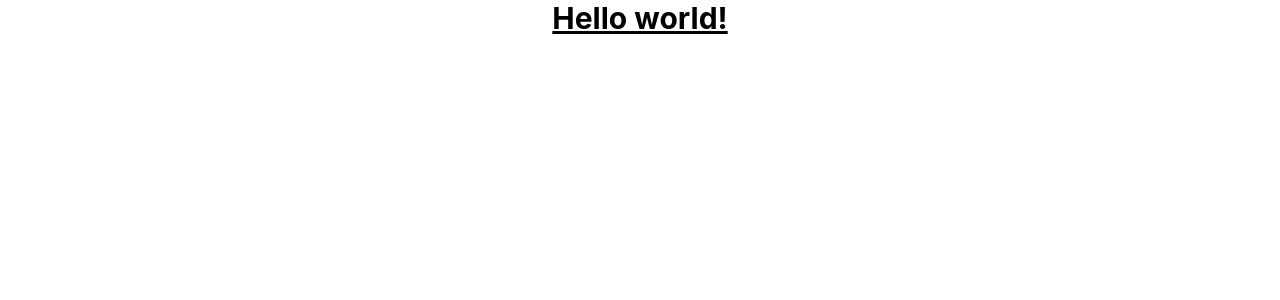
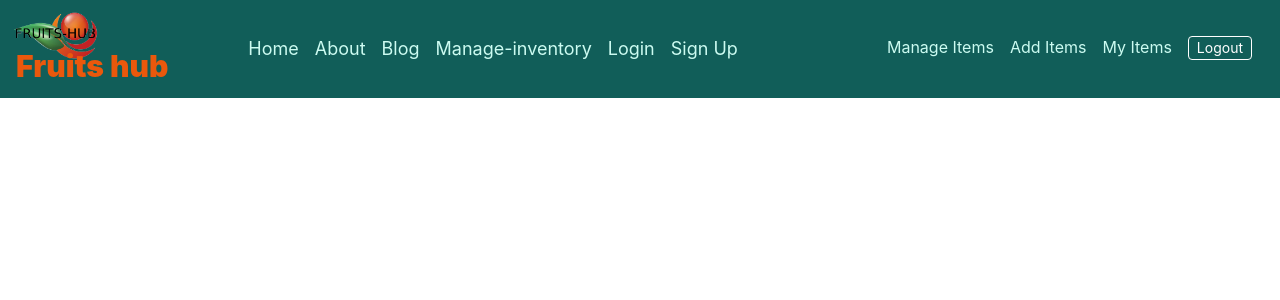
Before and after one commit to anamerasul/fruits-hub-client-v1, a React (Create React App) app: page /login in a window 1280 px wide. Shown: the top 300 px of the page. Built offline with nearby package versions, Linux system fonts and the light colour scheme.

Commit message:
Header add

```diff
--- a/src/App.js
+++ b/src/App.js
@@ -1,10 +1,11 @@
 import logo from "./logo.svg";
 import "./App.css";
+import Header from "./Pages/Shared/Header/Header";
 
 function App() {
   return (
     <div className="App">
-      <h1 className="text-3xl font-bold underline">Hello world!</h1>
+      <Header></Header>
     </div>
   );
 }
--- /dev/null
+++ b/src/Pages/Shared/Header/Header.js
@@ -0,0 +1,122 @@
+import React, { useState } from "react";
+import { Link } from "react-router-dom";
+import Fruitsloger from "./../../../Images/Fruitslogor.png";
+
+const Header = ({}) => {
+  const [isExpanded, toggleExpansion] = useState(false);
+  return (
+    <nav className="flex items-center justify-between flex-wrap bg-teal-800 p-3">
+      <div className="flex items-center flex-shrink-0 text-white mr-4">
+        <Link to="/">
+          <img
+            className="h-[50px]"
+            src={Fruitsloger}
+            alt="fruits-hub"
+            sizes=""
+            srcset=""
+          />
+          <br />
+          <h3 className="absolute left-4 top-12 text-3xl font-black text-orange-600">
+            Fruits <span className="text-White"> hub</span>
+          </h3>
+        </Link>
+      </div>
+      <div className="block lg:hidden">
+        <button
+          className="flex items-center px-3 py-2 border rounded text-teal-200 border-teal-400 hover:text-white hover:border-white"
+          onClick={() => toggleExpansion(!isExpanded)}
+        >
+          <svg
+            className="fill-current h-3 w-3"
+            viewBox="0 0 20 20"
+            xmlns="http://www.w3.org/2000/svg"
+          >
+            <title>Menu</title>
+            <path d="M0 3h20v2H0V3zm0 6h20v2H0V9zm0 6h20v2H0v-2z" />
+          </svg>
+        </button>
+      </div>
+      <div
+        className={`${
+          isExpanded ? `block` : `hidden`
+        } w-full block flex-grow lg:flex lg:items-start lg:w-auto`}
+      >
+        <div className="text-lg  lg:flex-grow">
+          <Link
+            to="/"
+            className="block mt-4 lg:inline-block lg:mt-0 text-teal-100 hover:text-white mr-4"
+          >
+            Home
+          </Link>
+          <Link
+            to="/about"
+            href="#responsive-header"
+            className="block mt-4 lg:inline-block lg:mt-0 text-teal-100 hover:text-white mr-4"
+          >
+            About
+          </Link>
+
+          <Link
+            to="/blog"
+            className="block mt-4 lg:inline-block lg:mt-0 text-teal-100 hover:text-white mr-4"
+          >
+            Blog
+          </Link>
+          <Link
+            to="/manageinventory"
+            href="#responsive-header"
+            className="block mt-4 lg:inline-block lg:mt-0 text-teal-100 hover:text-white mr-4"
+          >
+            Manage-inventory
+          </Link>
+
+          <Link
+            to="/login"
+            className="block mt-4 lg:inline-block lg:mt-0 text-teal-100 hover:text-white mr-4"
+          >
+            Login
+          </Link>
+
+          <Link
+            to="/signup"
+            className="block mt-4 lg:inline-block lg:mt-0 text-teal-100 hover:text-white mr-4"
+          >
+            Sign Up
+          </Link>
+        </div>
+        <div>
+          <Link
+            to="/magnageitems"
+            href="#responsive-header"
+            className="block mt-4 lg:inline-block lg:mt-0 text-teal-100 hover:text-white mr-4"
+          >
+            Manage Items
+          </Link>
+          <Link
+            to="/additems"
+            href="#responsive-header"
+            className="block mt-4 lg:inline-block lg:mt-0 text-teal-100 hover:text-white mr-4"
+          >
+            Add Items
+          </Link>
+          <Link
+            to="/myitems"
+            href="#responsive-header"
+            className="block mt-4 lg:inline-block lg:mt-0 text-teal-100 hover:text-white"
+          >
+            My Items
+          </Link>
+
+          <Link
+            to="/logout"
+            className="inline-block text-sm px-2 py-1 leading-none border rounded text-white border-white hover:border-transparent hover:text-teal-500 mx-4 hover:bg-white mt-4 lg:mt-0"
+          >
+            Logout
+          </Link>
+        </div>
+      </div>
+    </nav>
+  );
+};
+
+export default Header;
```
Also changed, not shown: src/Images/Fruitslogor.png (added).
